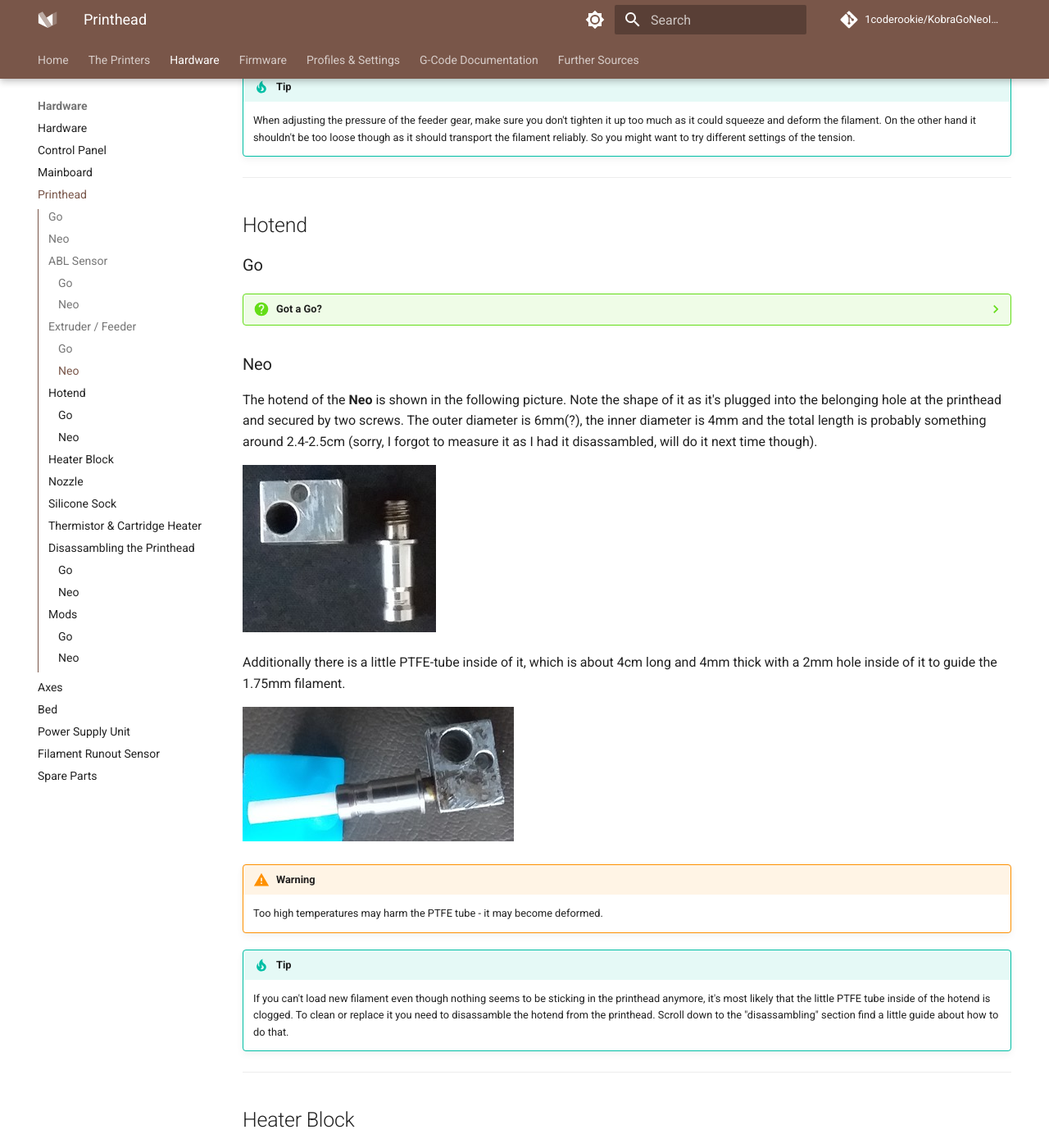
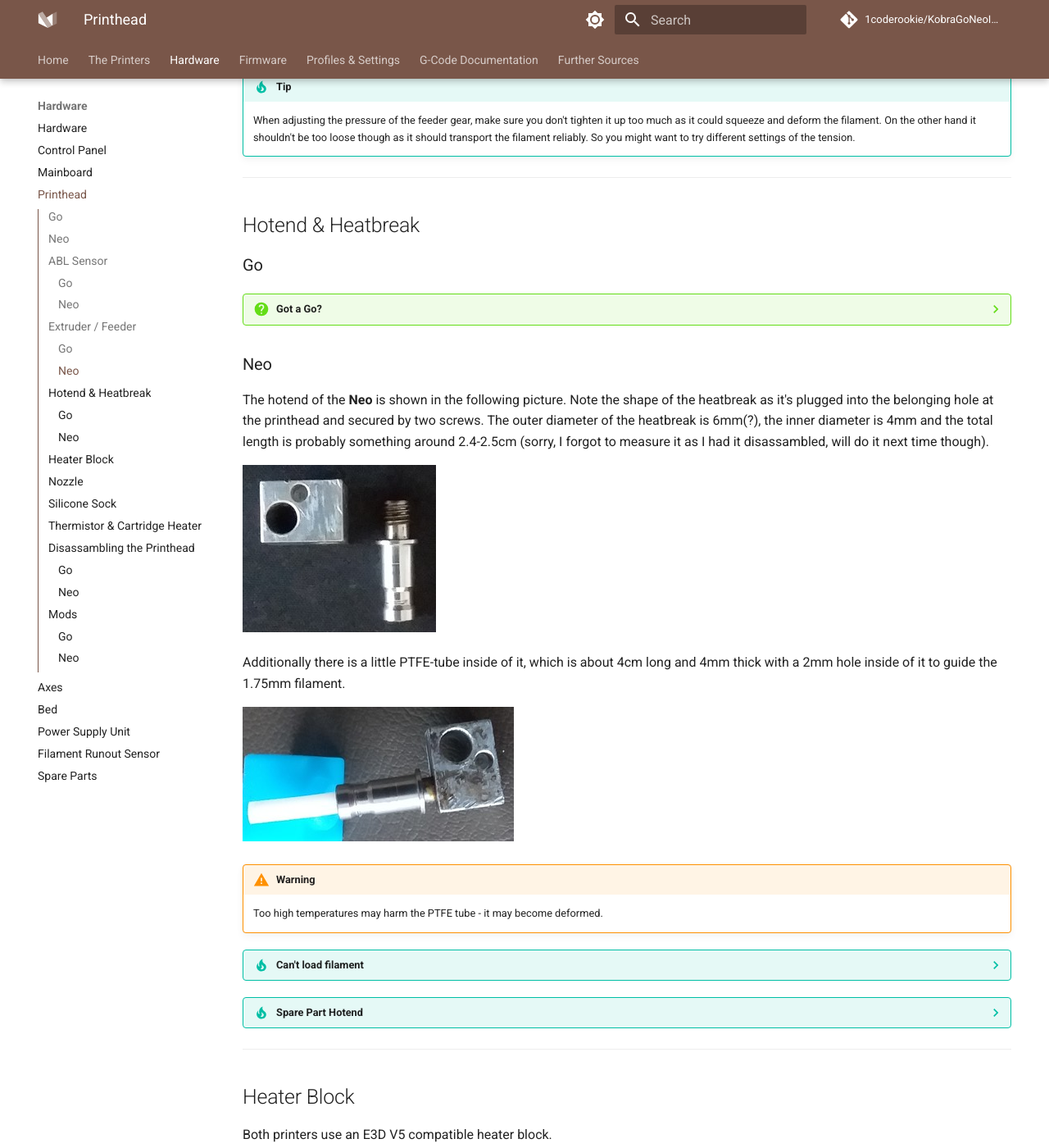
Before and after one commit to 1coderookie/KobraGoNeoInsights, an MkDocs documentation site: the page built from docs/hardware/printhead.md, in a window 1280 px wide and 1400 px high, scrolled down 4231 px. Shown: the whole window at 82% size. Built offline with MkDocs 1.6.1 and Material for MkDocs 9.7.7, drawn with Linux system fonts in a browser that asks for light colours; comment, search, counter and statistics services are not loaded.

Commit message:
Update printhead.md

```diff
--- a/docs/hardware/printhead.md
+++ b/docs/hardware/printhead.md
@@ -77,7 +77,7 @@
 
 ---
 
-## Hotend
+## Hotend & Heatbreak
 
 ### Go
 
@@ -87,7 +87,7 @@
 
 ### Neo
 
-The hotend of the **Neo** is shown in the following picture. Note the shape of it as it's plugged into the belonging hole at the printhead and secured by two screws. The outer diameter is 6mm(?), the inner diameter is 4mm and the total length is probably something around 2.4-2.5cm (sorry, I forgot to measure it as I had it disassambled, will do it next time though).
+The hotend of the **Neo** is shown in the following picture. Note the shape of the heatbreak as it's plugged into the belonging hole at the printhead and secured by two screws. The outer diameter of the heatbreak is 6mm(?), the inner diameter is 4mm and the total length is probably something around 2.4-2.5cm (sorry, I forgot to measure it as I had it disassambled, will do it next time though).
 
 ![Hotend](../assets/images/head_neo_block-hotend-disass_web.jpg)
 
@@ -99,9 +99,13 @@
 
     Too high temperatures may harm the PTFE tube - it may become deformed.
 
-!!! tip
+??? tip "Can't load filament"
 
     If you can't load new filament even though nothing seems to be sticking in the printhead anymore, it's most likely that the little PTFE tube inside of the hotend is clogged. To clean or replace it you need to disassamble the hotend from the printhead. Scroll down to the "disassambling" section find a little guide about how to do that.
+
+??? tip "Spare Part Hotend"
+
+    If you need a new hotend because your heater block or the heatbreak needs to be changed, you can get yourself the spare part hotend for the regular *Kobra*. If you look at the picture of it and compare it with the ones I've shown above, you'll notice that the shape of the heatbreak is the same. So up to me it'll fit perfectly. <br> Besides that, the hotend for the *Kobra* comes with a cartridge heater and a thermistor which are also compatible with the ones from the **Go**&**Neo** - at least from a technical side of view. So you'd have them as a spare part also. However, the wires of these parts are way too short, so you wont't be able to connect them directly. You probably could either just cut the plug and the old part and solder the wires together or (if you have the tools for that) crimp the specific socket for the plug to the old wire to just connect them this way.
 
 ---
 
```
